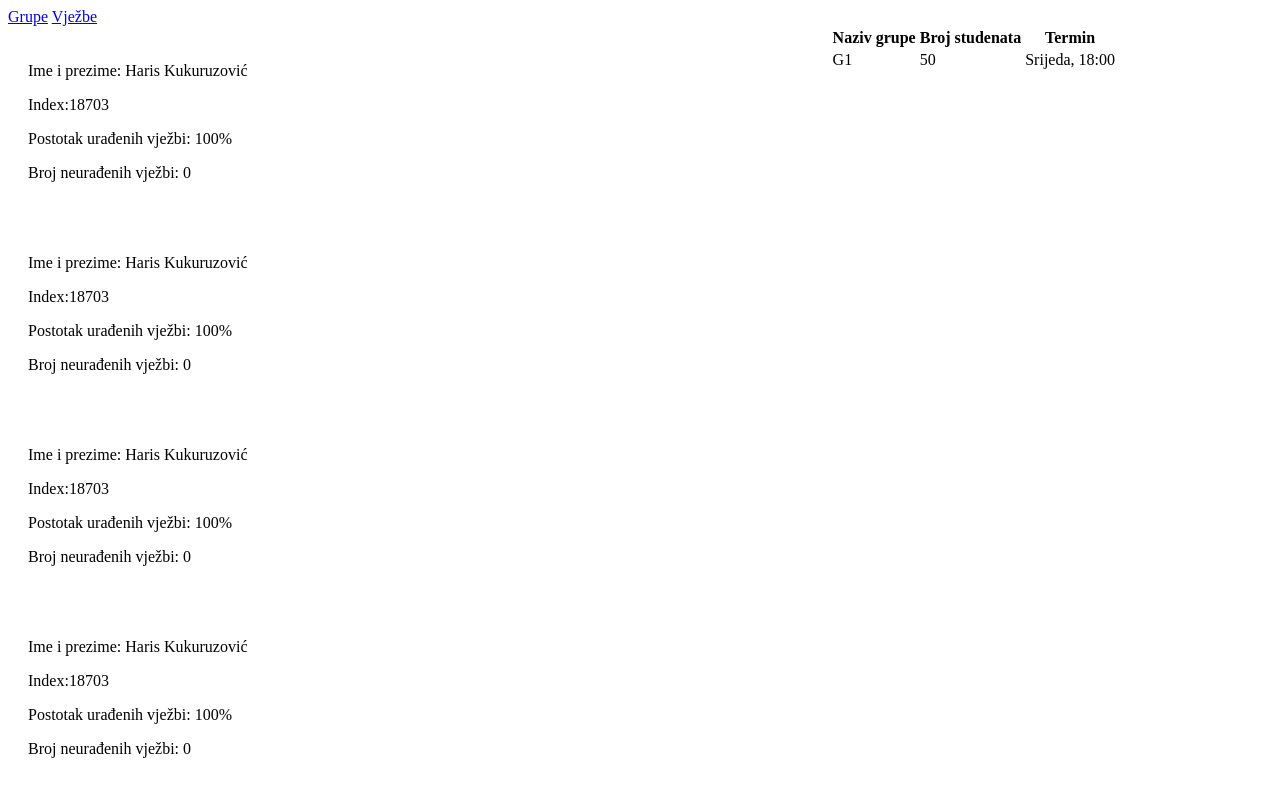
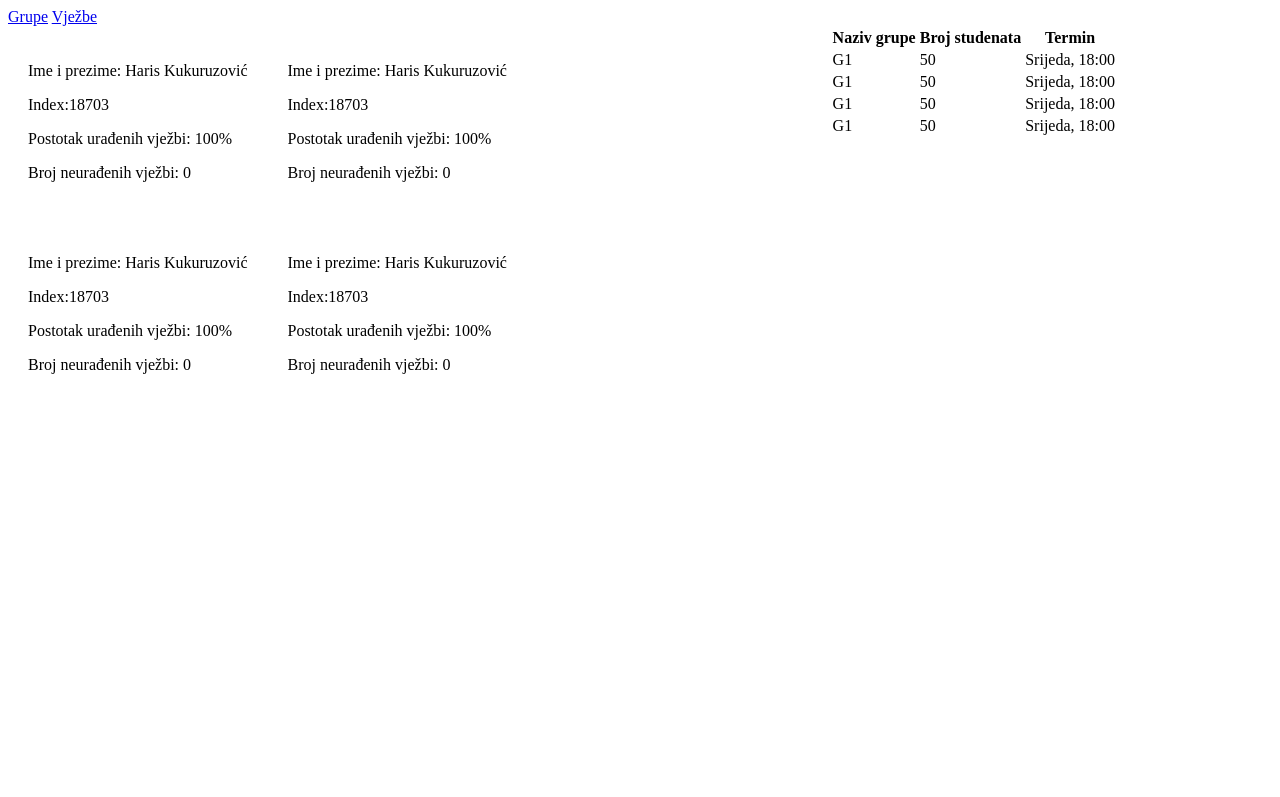
Before and after one commit to hkukuruzov1/School-collaboration, a plain HTML site: page index.html in a window 1280 px wide. Drawn offline with Linux system fonts and the light colour scheme.

Commit message:
Popravljeno pozicioniranje

```diff
--- a/index.html
+++ b/index.html
@@ -52,6 +52,21 @@
                 <td>50</td>
                 <TD>Srijeda, 18:00</TD>
              </tr>
+             <tr>
+              <td>G1</td>
+              <td>50</td>
+              <TD>Srijeda, 18:00</TD>
+           </tr>
+           <tr>
+            <td>G1</td>
+            <td>50</td>
+            <TD>Srijeda, 18:00</TD>
+         </tr>
+         <tr>
+          <td>G1</td>
+          <td>50</td>
+          <TD>Srijeda, 18:00</TD>
+       </tr>
            </table>
         </div>
     </body>
--- a/style.css
+++ b/style.css
@@ -10,8 +10,9 @@
     float: left;
     width: 65%;
 }
-.column{
-    flex-direction: column;
+.row{
+    display: flex;
+    flex-direction: row;
 }
 }
 @media screen and (min-width: 500px){
@@ -26,8 +27,9 @@
     }
 
 }
-@media screen and (max-width: 501px){
+@media screen and (max-width: 499px){
     #meni{
+        display:flex;
         flex-direction: column;
     }
     #grupe{
```
